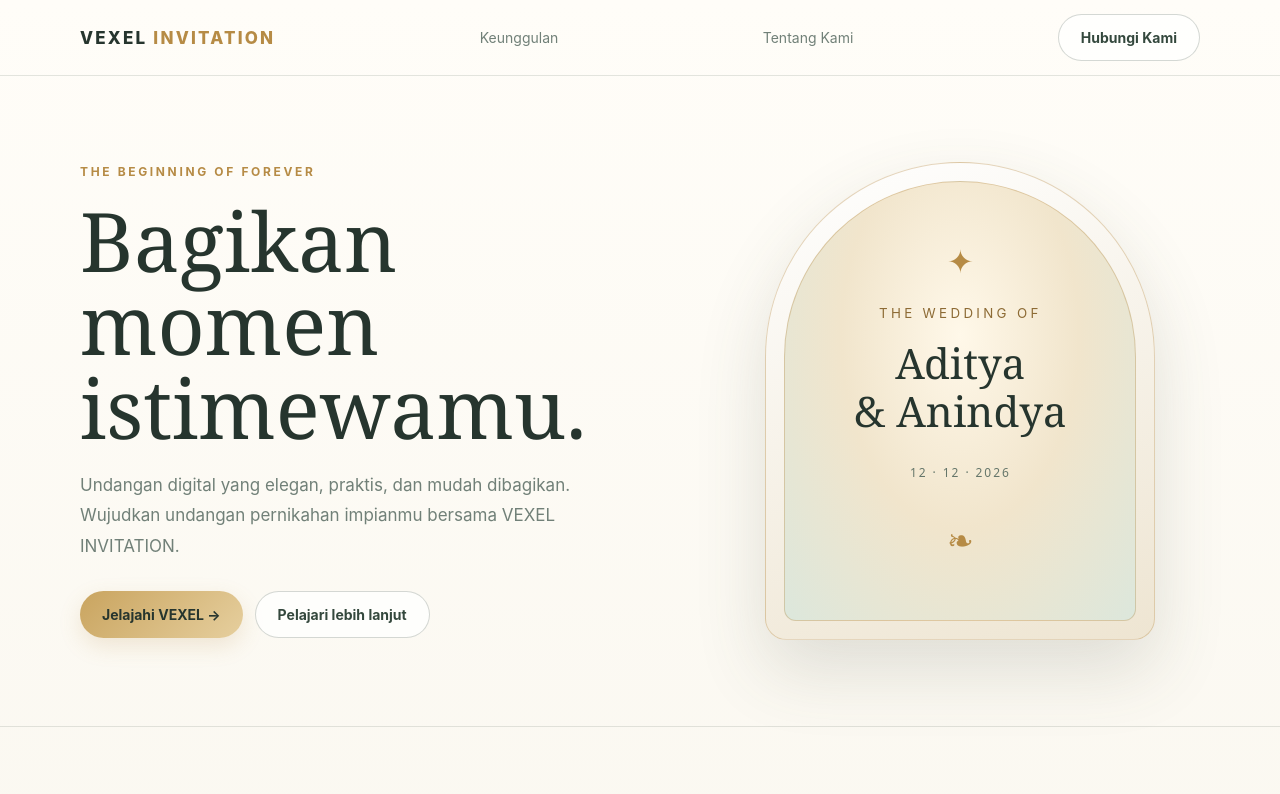
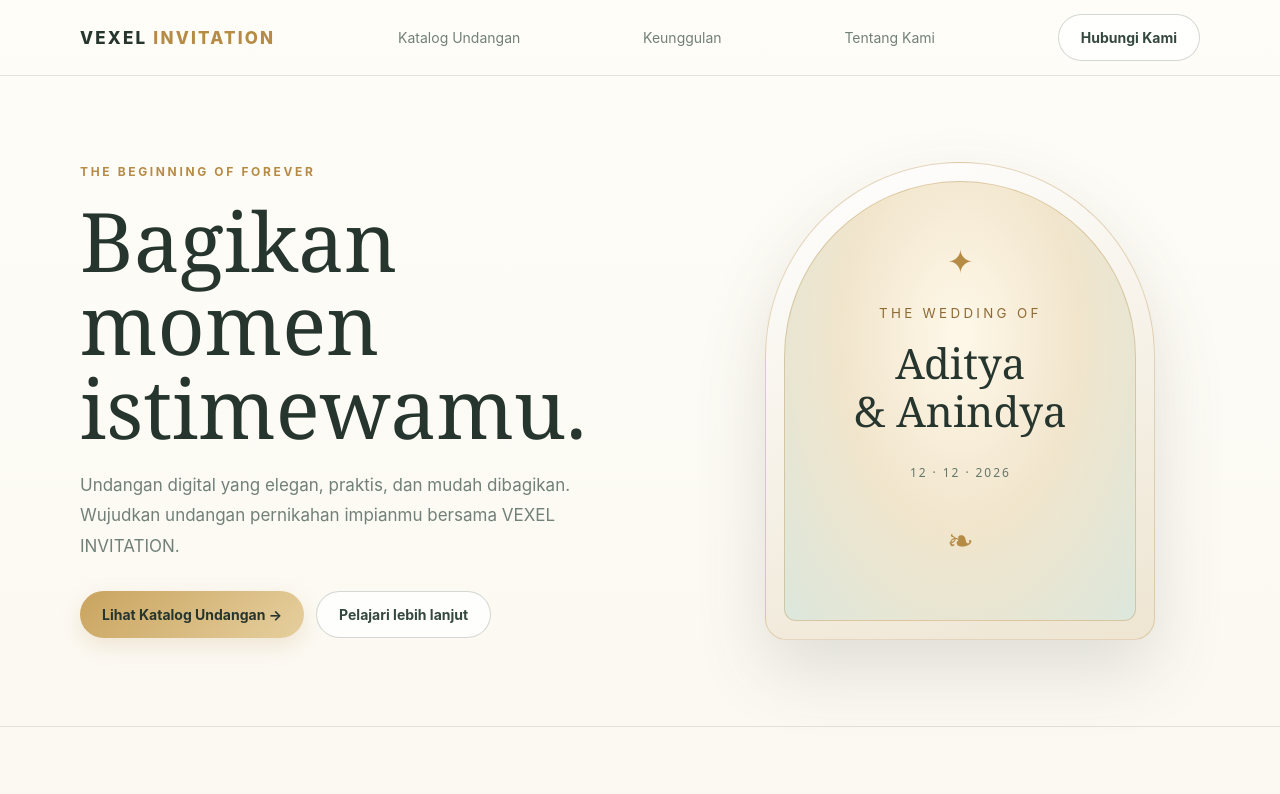
Before and after one commit to vexelkang-cell/vexel-invitation, a plain HTML site: page index.html in a window 1280 px wide. Shown: the top 794 px of the page. Drawn offline with Linux system fonts and the light colour scheme.

Commit message:
Add invitation catalog navigation to landing page

```diff
--- a/index.html
+++ b/index.html
@@ -25,10 +25,10 @@
   </style>
 </head>
 <body>
-  <header><div class="wrap nav"><a class="brand" href="#">VEXEL <span>INVITATION</span></a><a class="navlink" href="#fitur">Keunggulan</a><a class="navlink" href="#tentang">Tentang Kami</a><a class="btn secondary" href="mailto:hello@vexelinvitation.com">Hubungi Kami</a></div></header>
+  <header><div class="wrap nav"><a class="brand" href="#">VEXEL <span>INVITATION</span></a><a class="navlink" href="katalog.html">Katalog Undangan</a><a class="navlink" href="#fitur">Keunggulan</a><a class="navlink" href="#tentang">Tentang Kami</a><a class="btn secondary" href="mailto:hello@vexelinvitation.com">Hubungi Kami</a></div></header>
   <main>
     <section class="wrap hero">
-      <div><div class="eyebrow">The beginning of forever</div><h1>Bagikan momen<br>istimewamu.</h1><p>Undangan digital yang elegan, praktis, dan mudah dibagikan. Wujudkan undangan pernikahan impianmu bersama VEXEL INVITATION.</p><div class="actions"><a class="btn primary" href="#fitur">Jelajahi VEXEL <span aria-hidden="true">&nbsp;→</span></a><a class="btn secondary" href="#tentang">Pelajari lebih lanjut</a></div></div>
+      <div><div class="eyebrow">The beginning of forever</div><h1>Bagikan momen<br>istimewamu.</h1><p>Undangan digital yang elegan, praktis, dan mudah dibagikan. Wujudkan undangan pernikahan impianmu bersama VEXEL INVITATION.</p><div class="actions"><a class="btn primary" href="katalog.html">Lihat Katalog Undangan <span aria-hidden="true">&nbsp;→</span></a><a class="btn secondary" href="#tentang">Pelajari lebih lanjut</a></div></div>
       <div class="preview" aria-label="Contoh tampilan undangan digital"><div class="preview-inner"><div class="ornament">✦</div><small>THE WEDDING OF</small><h2>Aditya<br>&amp; Anindya</h2><p>12 · 12 · 2026</p><div class="ornament" style="margin:28px 0 0">❧</div></div></div>
     </section>
     <section class="section" id="fitur"><div class="wrap"><div class="eyebrow">Why digital invitation</div><h2>Undangan lebih mudah, momen lebih berkesan.</h2><p>Satu tautan untuk membagikan kabar bahagia kepada keluarga dan sahabat. Tampilan cantik, praktis dibuka melalui ponsel, dan siap dibagikan kapan saja.</p><div class="features"><article class="feature"><div class="ico">✧</div><b>Desain elegan</b><p>Tampilan undangan dirancang agar momen spesial terasa istimewa.</p></article><article class="feature"><div class="ico">↗</div><b>Mudah dibagikan</b><p>Kirim undangan melalui WhatsApp atau media sosial dengan satu tautan.</p></article><article class="feature"><div class="ico">♡</div><b>Praktis untuk tamu</b><p>Tamu dapat membuka detail acara langsung dari ponsel mereka.</p></article></div></div></section>
```
